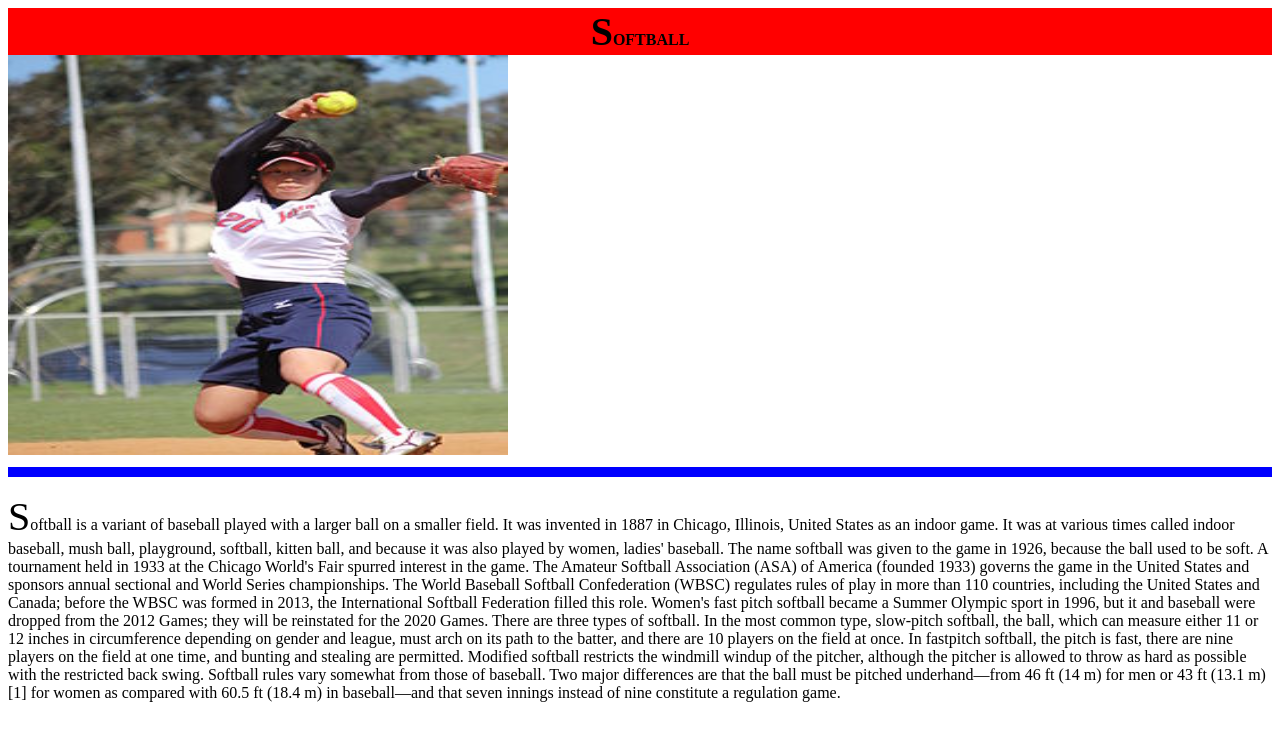
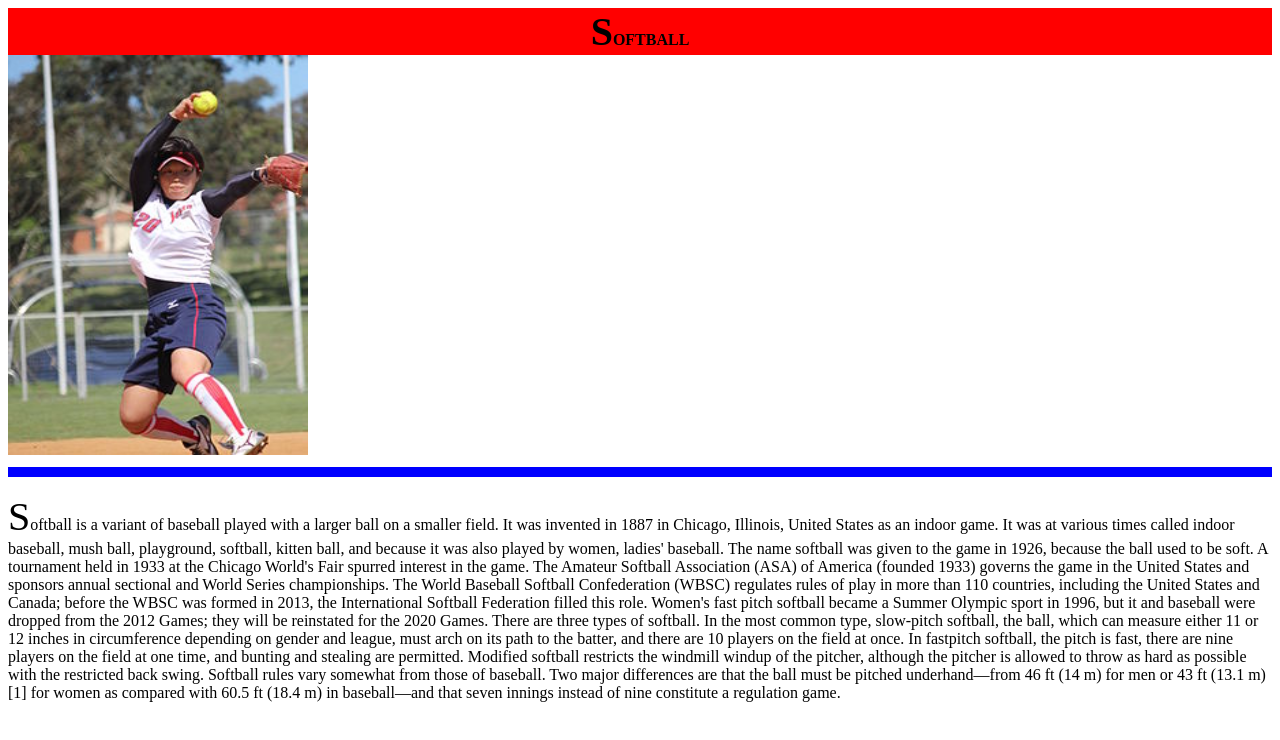
Before and after one commit to DIETHER01ERIC/create-app, a plain HTML site: page www/www/softball.html in a window 1280 px wide. Drawn offline with Linux system fonts and the light colour scheme.

Commit message:
Update softball.html

```diff
--- a/www/www/softball.html
+++ b/www/www/softball.html
@@ -21,7 +21,7 @@
 <div
           style="background:red;color:black;"><center><strong>SOFTBALL</strong></center>
         </div>
-             <img src="img/softball.JPG" width="500" height="400"><hr size="10px" color="blue" >
+             <img src="img/softball.JPG" width="300" height="400"><hr size="10px" color="blue" >
              <p> <div>Softball is a variant of baseball played with a larger ball on a smaller field. It was invented in 1887 in Chicago, Illinois, United States as an indoor game. It was at various times called indoor baseball, mush ball, playground, softball, kitten ball, and because it was also played by women, ladies' baseball. The name softball was given to the game in 1926, because the ball used to be soft.
 
 A tournament held in 1933 at the Chicago World's Fair spurred interest in the game. The Amateur Softball Association (ASA) of America (founded 1933) governs the game in the United States and sponsors annual sectional and World Series championships. The World Baseball Softball Confederation (WBSC) regulates rules of play in more than 110 countries, including the United States and Canada; before the WBSC was formed in 2013, the International Softball Federation filled this role. Women's fast pitch softball became a Summer Olympic sport in 1996, but it and baseball were dropped from the 2012 Games; they will be reinstated for the 2020 Games.
```
